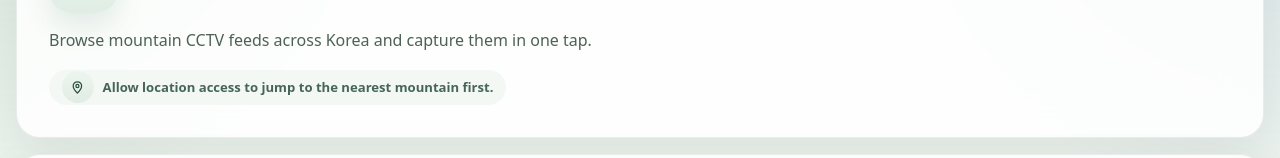
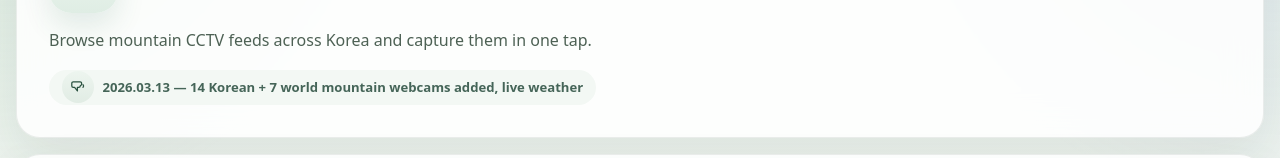
Before and after one commit to spaceHWI/mountaineyes, a React (Vite) app: page / in a window 1280 px wide. Shown: the part 170-328 px from the top of the page. Built offline with nearby package versions, Linux system fonts and the light colour scheme; no server answers.

Commit message:
위치 배지를 공지 배지로 변경
위치 안내 문구 제거, 메가폰 아이콘 + 업데이트 공지 한 줄 표시.

Co-Authored-By: Claude Opus 4.6 <noreply@anthropic.com>

```diff
--- a/src/App.tsx
+++ b/src/App.tsx
@@ -89,13 +89,6 @@ function App() {
       },
     )
   }, [])
-
-  const nearestMountainName = nearestMountainId
-    ? localize(mountains.find((mountain) => mountain.id === nearestMountainId)?.name ?? mountains[0].name, language)
-    : null
-  const locationLabel = nearestMountainName
-    ? copy.locationWithNearest(nearestMountainName)
-    : copy.locationPrompt
 
   const worldMountainIds = useMemo(() => {
     const ids = new Set<string>()
@@ -196,8 +189,10 @@ function App() {
             <p className="hero-text">{copy.heroText}</p>
             <div className="hero-badges">
               <span className="soft-badge compact">
-                <Icon name="pin" />
-                {locationLabel}
+                <Icon name="megaphone" />
+                {language === 'ko'
+                  ? '2026.03.13 — 전국 14개 산 + 세계 7개 산 웹캠 추가, 실시간 날씨 표시'
+                  : '2026.03.13 — 14 Korean + 7 world mountain webcams added, live weather'}
               </span>
             </div>
           </div>
--- a/src/components/Icon.tsx
+++ b/src/components/Icon.tsx
@@ -1,7 +1,7 @@
 export function Icon({
   name,
 }: {
-  name: 'mountain' | 'path' | 'grid' | 'pin' | 'view' | 'instagram'
+  name: 'mountain' | 'path' | 'grid' | 'pin' | 'view' | 'instagram' | 'megaphone'
 }) {
   const commonProps = {
     fill: 'none',
@@ -53,6 +53,12 @@ export function Icon({
         <circle {...commonProps} cx="17" cy="7.8" r="0.8" fill="currentColor" stroke="none" />
       </>
     ),
+    megaphone: (
+      <>
+        <path {...commonProps} d="M18 8V6a2 2 0 0 0-2-2H6a2 2 0 0 0-2 2v4a2 2 0 0 0 2 2h2l4 5v-5h2a2 2 0 0 0 2-2Z" />
+        <path {...commonProps} d="M20 8a3 3 0 0 1 0 4" />
+      </>
+    ),
   }
 
   return (
```
